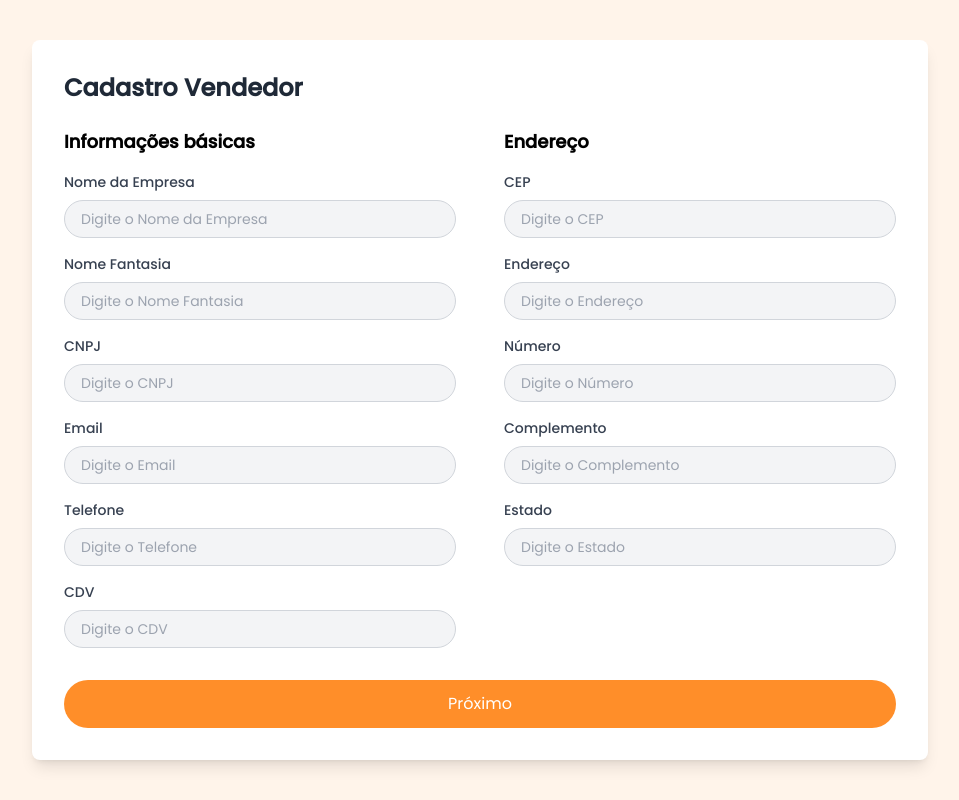
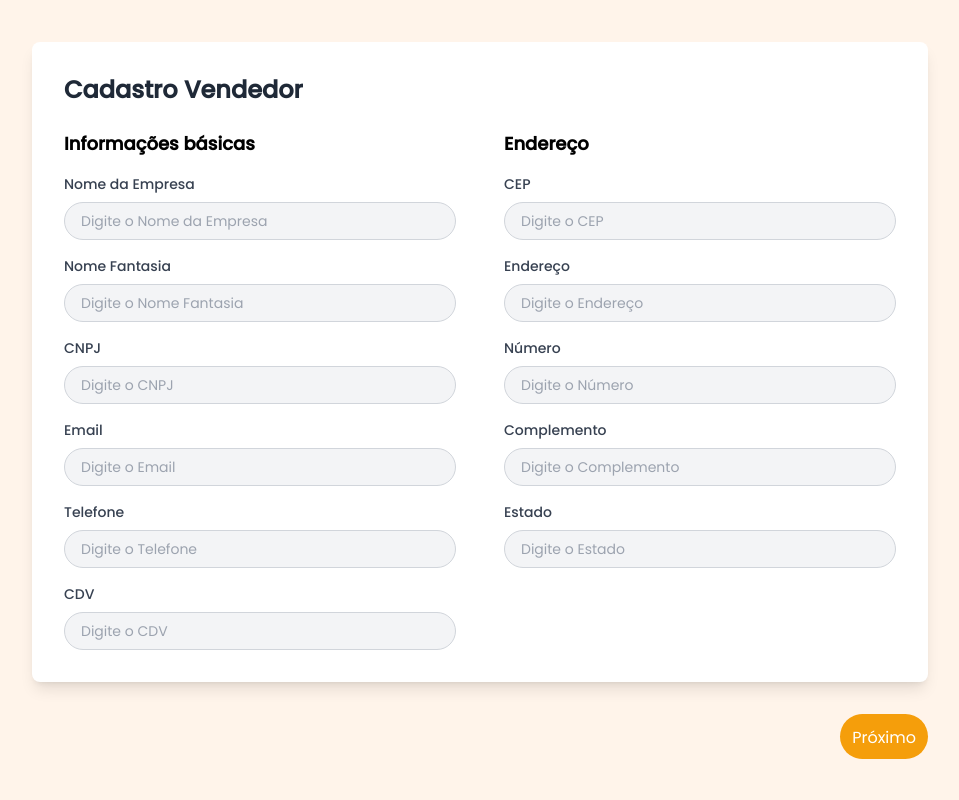
Before and after one commit to AGES-2024-2-SOPA/front, a React (Vite) app: page /cadastro-vendedor in a window 1280 px wide. Shown: the whole page, without its empty margins (160-1119 px from the left). Built offline with nearby package versions, Linux system fonts and the light colour scheme; sample sign-in values are in the browser's storage.

Commit message:
feat: add botao

```diff
--- a/src/components/Button/index.tsx
+++ b/src/components/Button/index.tsx
@@ -1,12 +1,20 @@
 interface ButtonProps extends React.HTMLProps<HTMLButtonElement> {
   isFluid?: boolean;
+  customClass?: string;
 }
 
-  export default function Button({isFluid = false, disabled = false, children, onClick}: ButtonProps) {
-
+export default function Button({
+  isFluid = false,
+  disabled = false,
+  children,
+  onClick,
+  customClass = "",
+}: ButtonProps) {
   return (
     <button
-        className = {`bg-amber-500 text-white border-none rounded-3xl ${isFluid ? 'w-full' : 'w-auto'} p-3`}
+      className={`bg-amber-500 text-white border-none rounded-3xl ${
+        isFluid ? "w-full" : "w-auto"
+      } p-3 ${customClass}`}
       onClick={onClick}
       disabled={disabled}
     >
--- a/src/pages/cadastroFerroVelho/cadastroFerroVelhos.tsx
+++ b/src/pages/cadastroFerroVelho/cadastroFerroVelhos.tsx
@@ -1,5 +1,6 @@
 import React, { useState } from 'react';
 import Input from '../../components/Input/index';
+import Button from '../../components/Button/index';
 import { z } from 'zod';
 import axios from 'axios';
 
@@ -54,8 +55,7 @@ const CadastroVendedor = () => {
           ...prevState,
           endereco: data.logradouro,
           estado: data.uf,
-          complemento: '', // Mantendo "Complemento" vazio
-          numero: '' // Mantendo "Número" vazio
+          complemento: '',
         }));
       } else {
         setErrors(prevState => ({ ...prevState, cep: 'CEP não encontrado' }));
@@ -73,7 +73,6 @@ const CadastroVendedor = () => {
       });
       vendedorSchema.parse(formData);
       console.log('Formulário enviado com sucesso:', formData);
-      // Aqui você pode enviar os dados para uma API ou realizar outra ação
     } catch (error) {
       if (error instanceof z.ZodError) {
         error.errors.forEach((err) => {
@@ -84,11 +83,16 @@ const CadastroVendedor = () => {
   };
 
   return (
-    <div className="flex justify-center items-center min-h-screen bg-[#FFF4EA]">
-      <form className="bg-white p-8 rounded-lg shadow-lg w-full max-w-4xl" onSubmit={handleSubmit}>
+    <div className="relative flex flex-col justify-center items-center min-h-screen bg-[#FFF4EA]">
+      {/* Contêiner principal */}
+      <div className="w-full max-w-4xl">
+        {/* Contêiner do Formulário */}
+        <div className="bg-white p-8 rounded-lg shadow-lg">
+          <form onSubmit={handleSubmit}>
             <h2 className="text-2xl font-bold text-gray-800 mb-6">Cadastro Vendedor</h2>
 
             <div className="grid grid-cols-2 gap-x-12 gap-y-6">
+              {/* Campos do formulário */}
               <div>
                 <h3 className="text-lg font-semibold mb-4">Informações básicas</h3>
                 <div className="space-y-4">
@@ -179,14 +183,20 @@ const CadastroVendedor = () => {
                 </div>
               </div>
             </div>
+          </form>
+        </div>
 
-        <button
-          type="submit"
-          className="mt-8 w-full py-3 bg-[#FF8E29] text-white rounded-full hover:bg-[#e07a20] transition duration-300"
+        {/* Botão fora do contêiner branco */}
+        <div className="flex justify-end mt-8">
+          <Button
+            isFluid={false}
+            onClick={handleSubmit}
+            customClass="w-[329px] h-[45px]"
           >
             Próximo
-        </button>
-      </form>
+          </Button>
+        </div>
+      </div>
     </div>
   );
 };
```
Lines whose indentation alone changed are shown as unchanged.
